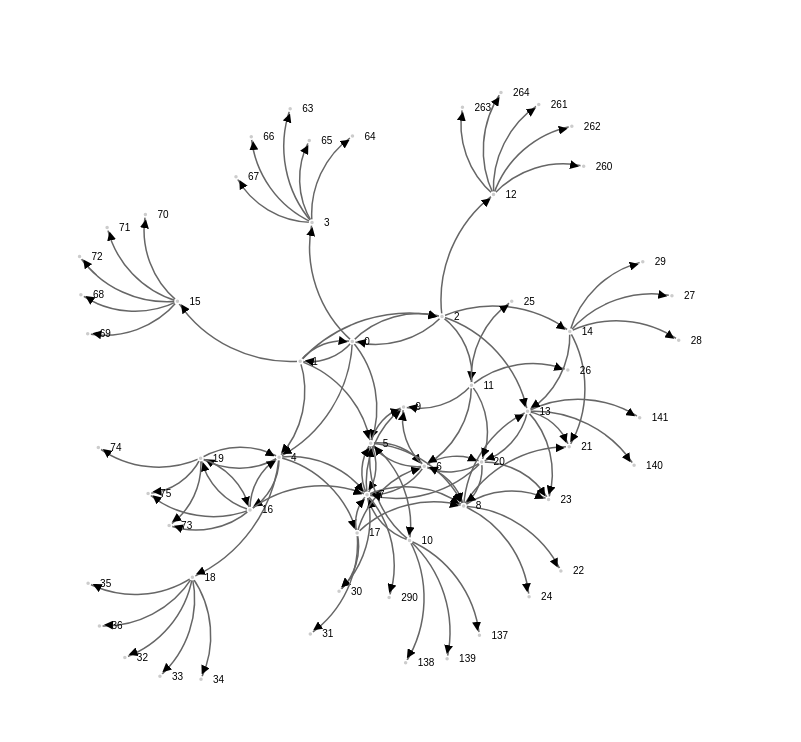
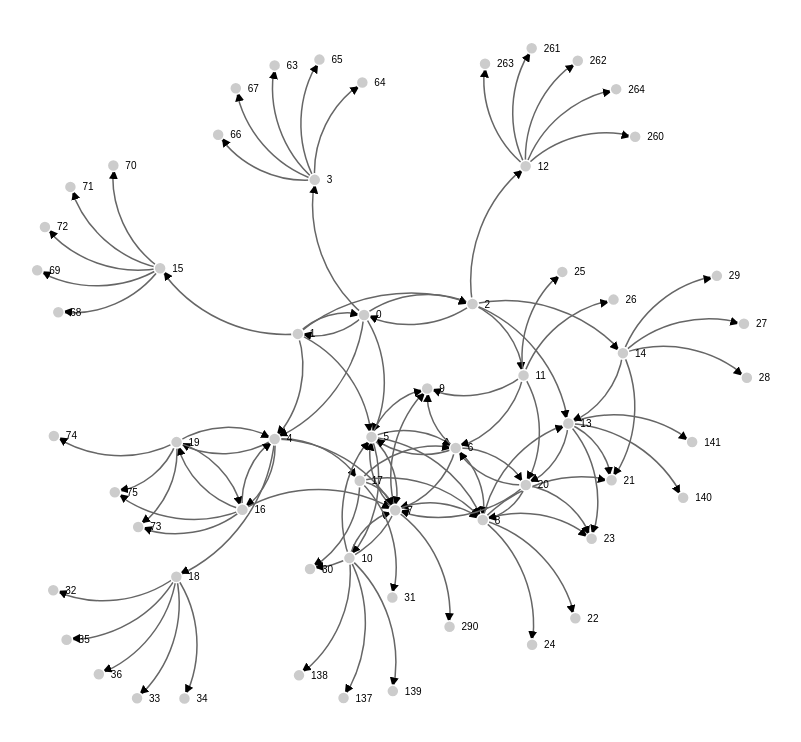
Before and after one commit to wernerchao/data-visualization, a plain HTML site: page public/index.html in a window 1280 px wide. Shown: the whole page, without its empty margins (158-959 px from the left). Drawn offline with nearby package versions, Linux system fonts and the light colour scheme.

Commit message:
changing node size and forces

```diff
--- a/public/index.html
+++ b/public/index.html
@@ -53,8 +53,8 @@ d3.csv("amazon-directed-graph.csv", function(error, links) {
         .nodes(d3.values(nodes))
         .links(links)
         .size([width, height])
-        .linkDistance(60)
-        .charge(-500)
+        .linkDistance(80)
+        .charge(-600)
         .on("tick", tick)
         .start();
 
@@ -92,7 +92,7 @@ d3.csv("amazon-directed-graph.csv", function(error, links) {
 
     // add the nodes
     node.append("circle")
-        .attr("r", 2.5);
+        .attr("r", 6);
 
     // add the text
     node.append("text")
```
Also changed, not shown: Amazon Product Co-Purchasing Network Data Visualization.jpg (added).
